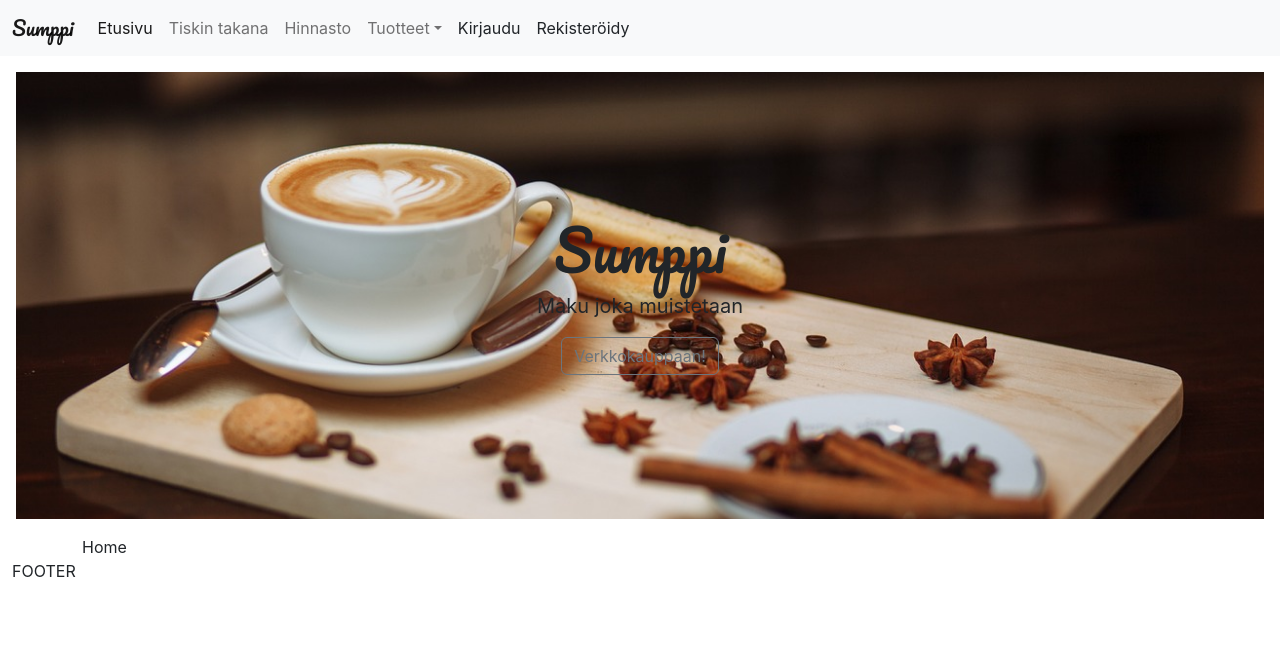
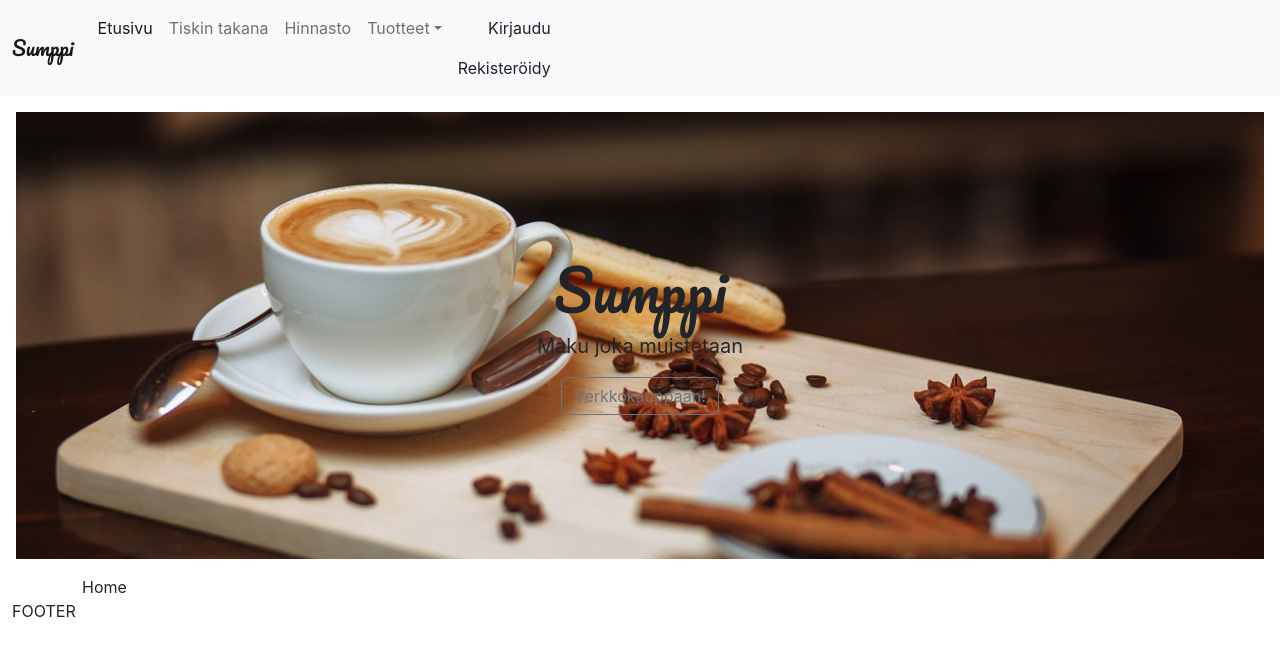
Before and after one commit to Ennikatariina/Verkkopalveluprojekti_ryhma9, a React (Create React App) app: page / in a window 1280 px wide. Shown: the top 656 px of the page. Built offline with nearby package versions, Linux system fonts and the light colour scheme.

Commit message:
sis.kirj hommia

```diff
--- a/src/components/Navbar.js
+++ b/src/components/Navbar.js
@@ -29,12 +29,10 @@ export default function Navbar() {
                 <li><a className="dropdown-item" href="#">Suolaiset</a></li>
               </ul>
             </li>
-            <li className="nav-item">
-              <a href="#" className="nav-link link-dark px-2">Kirjaudu</a>
-              </li>
-            <li className="nav-item">
-              <a href="#" className="nav-link link-dark px-2">Rekisteröidy</a>
-            </li>
+            <div className= "navbar-right">
+            <li className="nav-item"><a href="#" className="nav-link link-dark px-2">Kirjaudu</a></li>
+            <li className="nav-item"><a href="#" className="nav-link link-dark px-2">Rekisteröidy</a></li>
+            </div>
           </ul>
         </div>
       </div>
--- a/src/index.css
+++ b/src/index.css
@@ -27,3 +27,10 @@ h1 {
 .navbar-brand {
   font-family: 'Pacifico', cursive;
 }
+
+.navbar-right .nav-link{
+
+   position:relative;
+   float:right;
+
+}
```
